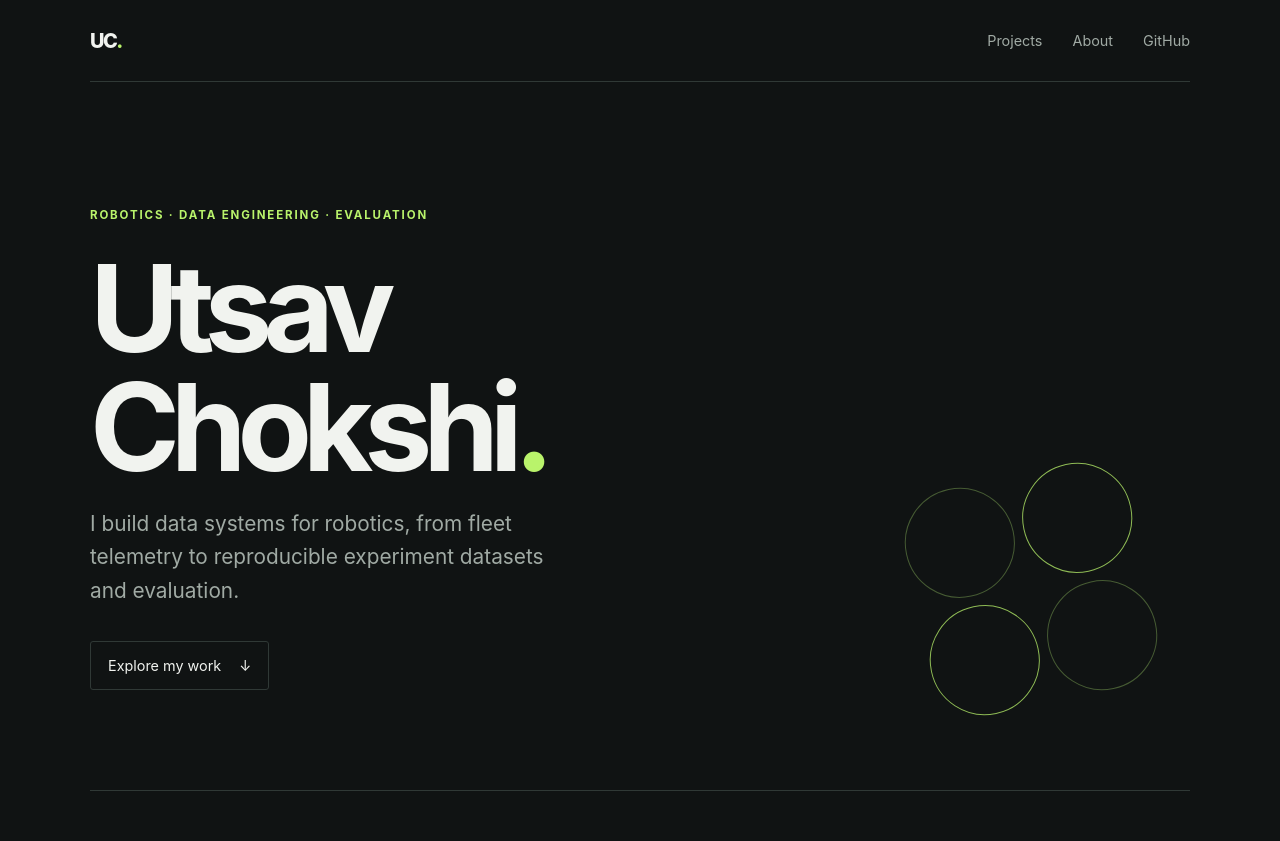
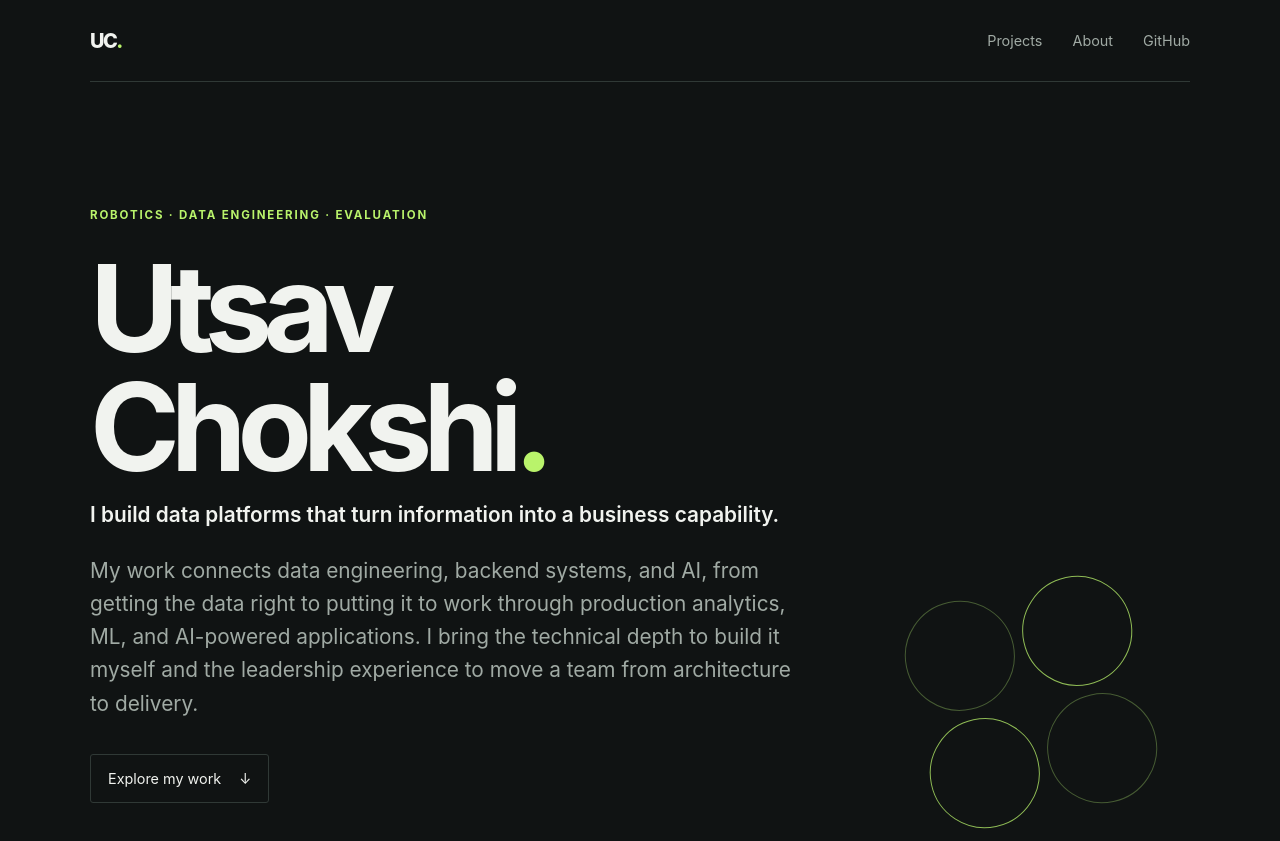
Before and after one commit to utsav-chokshi/utsav-chokshi.github.io, a plain HTML site: page index.html in a window 1280 px wide. Shown: the top 841 px of the page. Drawn offline with Linux system fonts and the light colour scheme.

Commit message:
Introduce data platform expertise and leadership in portfolio pitch

```diff
--- a/index.html
+++ b/index.html
@@ -18,10 +18,13 @@
   </header>
 
   <main id="top">
-    <section class="hero" aria-labelledby="intro-title">
+    <section class="hero hero--pitch" aria-labelledby="intro-title">
       <p class="eyebrow">ROBOTICS · DATA ENGINEERING · EVALUATION</p>
       <h1 id="intro-title">Utsav Chokshi<span class="accent">.</span></h1>
-      <p class="intro">I build data systems for robotics, from fleet telemetry to reproducible experiment datasets and evaluation.</p>
+      <div class="hero-pitch">
+        <p class="intro pitch-lead">I build data platforms that turn information into a business capability.</p>
+        <p class="intro">My work connects data engineering, backend systems, and AI, from getting the data right to putting it to work through production analytics, ML, and AI-powered applications. I bring the technical depth to build it myself and the leadership experience to move a team from architecture to delivery.</p>
+      </div>
       <a class="button" href="#work">Explore my work <span aria-hidden="true">↓</span></a>
       <div class="hero-mark" aria-hidden="true"><span></span><span></span><span></span><span></span></div>
     </section>
--- a/styles.css
+++ b/styles.css
@@ -101,3 +101,10 @@ code { font-family: ui-monospace, SFMono-Regular, Consolas, monospace; font-size
   .data-path li { grid-template-columns: 1fr; gap: 4px; }
   .results-grid, .robot-pair { grid-template-columns: 1fr; }
 }
+
+/* Personal introduction: keep the full pitch readable beside the hero decoration. */
+.hero-pitch { max-width: 720px; position: relative; z-index: 1; }
+.hero-pitch .intro { max-width: none; margin: 0 0 22px; }
+.hero-pitch .pitch-lead { color: var(--text); font-weight: 600; }
+.hero-pitch + .button { margin-top: 12px; }
+@media (max-width: 1000px) { .hero--pitch .hero-mark { display: none; } }
```
